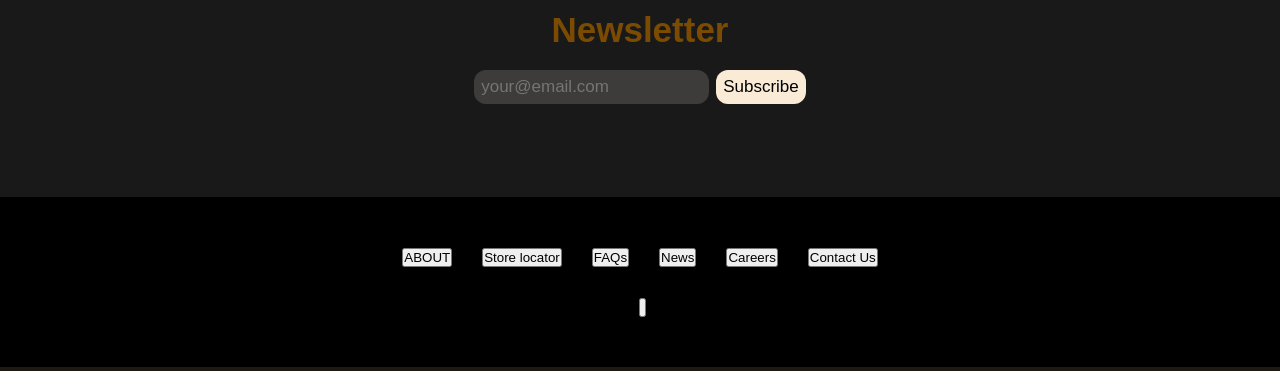
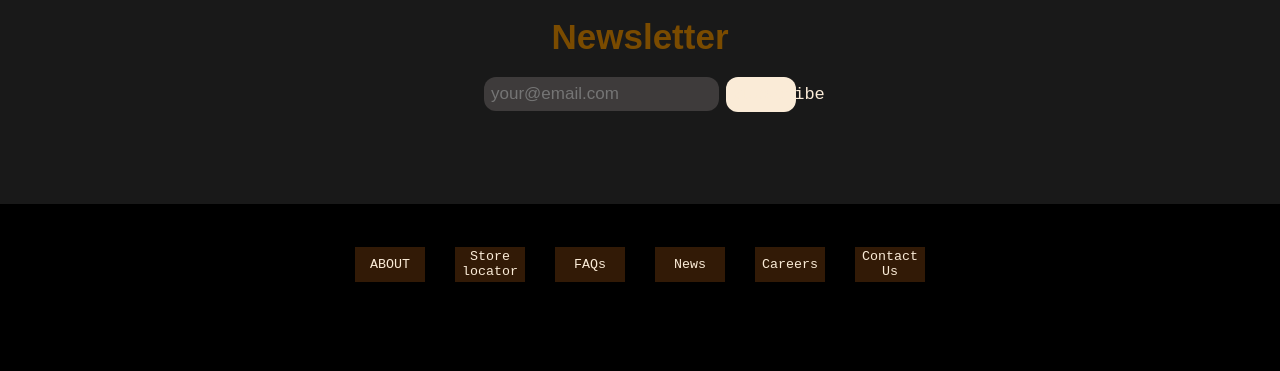
Before and after one commit to Geet2601/BeigeEcommerce, a React (Create React App) app: page /categories/all in a window 1280 px wide. Shown: the part 2078-2449 px from the top of the page. Built offline with nearby package versions, Linux system fonts and the light colour scheme; a web font is replaced by a local one.

Commit message:
some minor changes

```diff
--- a/src/components/Footer.css
+++ b/src/components/Footer.css
@@ -6,6 +6,15 @@ footer {
     height: 17rem;
     background-color: black;
 
+}
+button {
+    width: 7rem;
+    height:3.5rem;
+    border-radius: 0rem;
+    color:antiquewhite;
+    font-family: monospace;
+    background-color: rgb(50, 26, 6);
+    border:0cap;
 }
 
 .footer-links {
@@ -27,7 +36,7 @@ footer {
 }
 
 .love {
-    color: white;
+    color: rgb(223, 223, 223);
     font-size: 1.7rem;
     margin-top: 3rem;
 }
--- a/src/components/Footer.jsx
+++ b/src/components/Footer.jsx
@@ -1,12 +1,16 @@
 import "./Footer.css";
 
 function Footer() {
+  const openLinkInNewTab = (url) => {
+    window.open(url, "_blank");
+  };
+
   return (
     <>
       <footer>
 
         <div className="footer-links">
-            <button type="button" onClick={() => window.location.href = 'https://geet2601.github.io/E--Portfolio/'}>ABOUT</button>
+          <button type="button" onClick={() => openLinkInNewTab('https://geet2601.github.io/E--Portfolio/')}>ABOUT</button>
           <button type="button" onClick={() => window.location.href = '#'}>
           Store locator
         </button>
@@ -25,15 +29,15 @@
       </div>
       <p className="love">
         &nbsp;
-          <button
+        {/* <button
           type="button"
           onClick={() => {
             // Handle click action for the love button
           }}
-            style={{ color: "white" }}
+          style={{ color: "beige" }}
         >
           &nbsp;
-          </button>
+        </button> */}
       </p>
     </footer>
   </>
```
Lines whose indentation alone changed are shown as unchanged.
